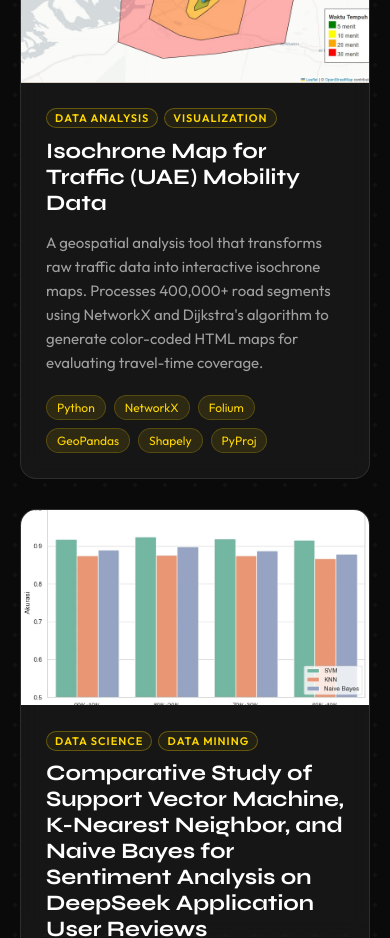
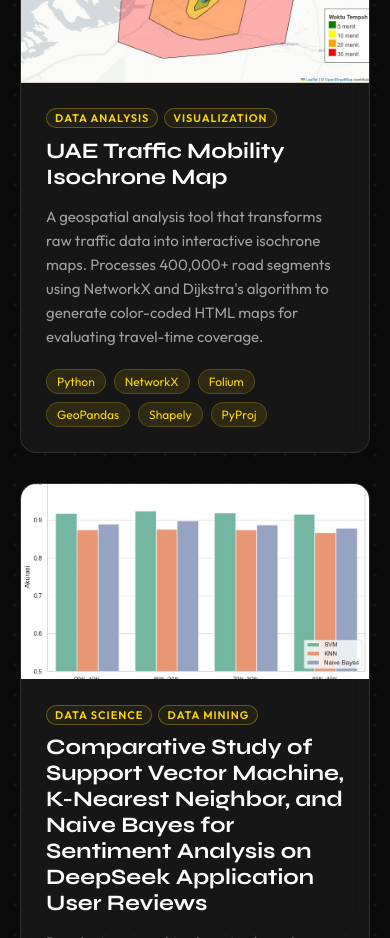
Before and after one commit to AbelLevran/AbelLevran.github.io, a React (Vite) app: page / in a window 390 px wide. Shown: the part 3940-4878 px from the top of the page. Built offline with nearby package versions, Linux system fonts and the light colour scheme; no server answers.

Commit message:
update projects.js Id:1 change title to UAE Traffic Mobility Ischrone Map and add link github

```diff
--- a/src/data/projects.js
+++ b/src/data/projects.js
@@ -7,12 +7,12 @@ import jobMarketImg from '../assets/jobMarket.webp';
 export const projects = [
   {
     id: 1,
-    title: "Isochrone Map for Traffic (UAE) Mobility Data",
+    title: "UAE Traffic Mobility Isochrone Map",
     description: "A geospatial analysis tool that transforms raw traffic data into interactive isochrone maps. Processes 400,000+ road segments using NetworkX and Dijkstra's algorithm to generate color-coded HTML maps for evaluating travel-time coverage.",
     image: isochroneImg,
     category: ["Data Analysis", "Visualization"],
     techStack: ["Python", "NetworkX", "Folium", "GeoPandas", "Shapely", "PyProj"],
-    githubUrl: "#",
+    githubUrl: "https://github.com/AbelLevran/UAE_Traffic_Mobility_Isochrone_Map",
     liveDemoUrl: ""
   },
   {
```
